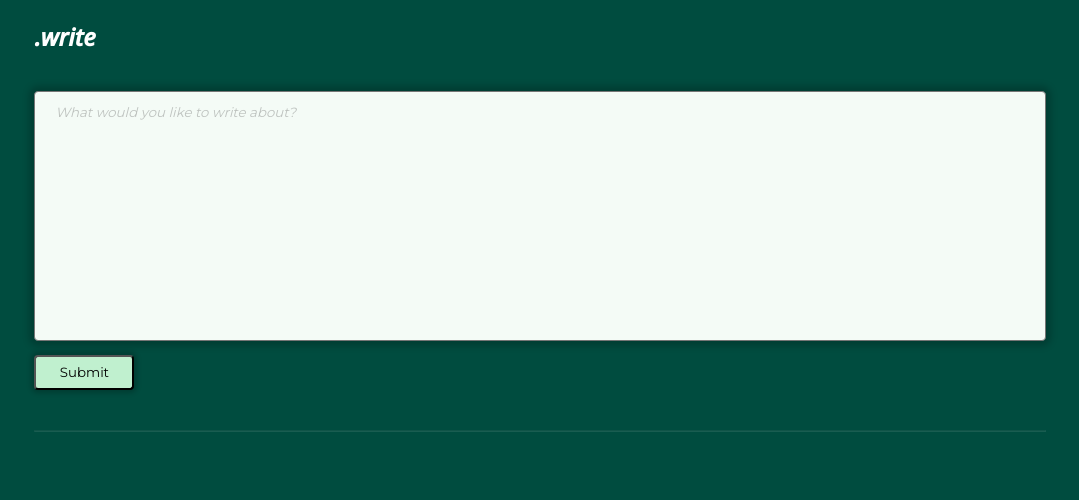
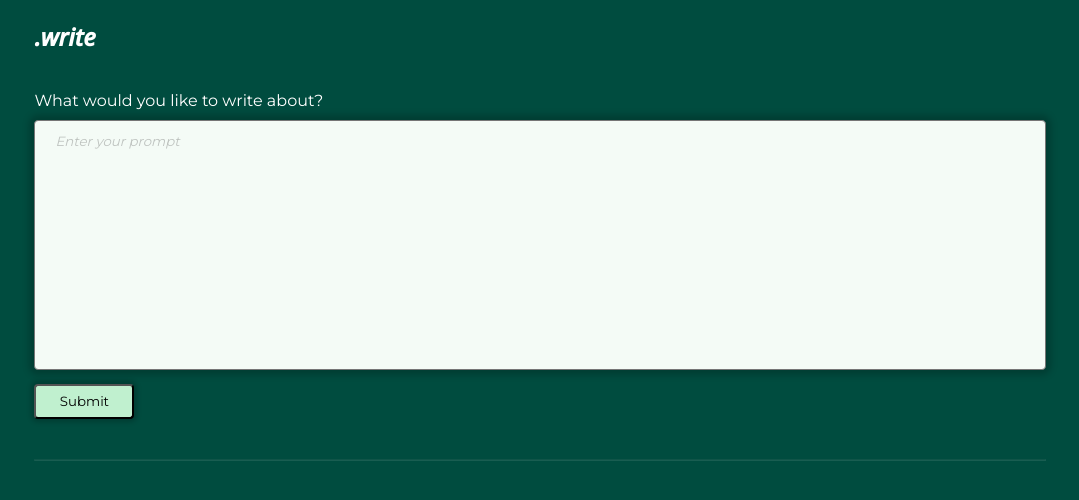
Before and after one commit to faizanraso/J.A.R.V.I.S-Writes, a React (Vite) app: page / in a window 1280 px wide. Shown: the top 500 px of the page, without its empty margins (100-1179 px from the left). Built offline with nearby package versions, Linux system fonts and the light colour scheme.

Commit message:
Created results card component

```diff
--- a/src/App.tsx
+++ b/src/App.tsx
@@ -1,7 +1,6 @@
 import React from 'react'
-import InputArea from './components/InputArea'
+import Generate from './components/Generate'
 import Header from './components/Header'
-import Results from './components/Results'
 
 import './App.css'
 
@@ -10,8 +9,7 @@ function App() {
   return(
     <div className='app-div'>
       <Header/>
-      <InputArea/>
-      <Results/>
+      <Generate/>
     </div>
   )
 }
--- /dev/null
+++ b/src/components/Generate.tsx
@@ -0,0 +1,85 @@
+import React, { FormEventHandler, useEffect, useState } from "react";
+import "../styles/Generate.css";
+import Results from "./Results";
+
+export interface OpenAIresponse {
+  prompt: string;
+  response: string;
+}
+
+function Generate() {
+  const [userInput, setUserInput] = useState("");
+  const [output, setOutput] = useState("");
+  const [resultsArray, updateResultsArray] = useState<OpenAIresponse[]>([]);
+
+  useEffect(()=>{
+    console.log(resultsArray);
+  }, [output])
+
+
+  async function generateResults(event: React.FormEvent<HTMLFormElement>) {
+
+    event.preventDefault();
+
+    if (userInput !== ''){
+
+      const data = {
+        prompt: `${userInput}`,
+        temperature: 0.5,
+        max_tokens: 64,
+        top_p: 1.0,
+        frequency_penalty: 0.0,
+        presence_penalty: 0.0,
+      };
+
+      const response = await fetch(
+        "https://api.openai.com/v1/engines/text-curie-001/completions",
+        {
+          method: "POST",
+          headers: {
+            "Content-Type": "application/json",
+            Authorization: `Bearer ${import.meta.env.VITE_OPENAI_SECRET}`,
+          },
+          body: JSON.stringify(data),
+        }
+      );
+
+      const aiResponse = await response.json();
+
+      setOutput(aiResponse.choices[0].text);
+      updateResultsArray((resultsArray) => [
+        { prompt: userInput, response: aiResponse.choices[0].text },
+        ...resultsArray,
+      ]);
+      setUserInput("");
+    } else {
+      console.log("not ran")
+    }
+  }
+
+
+  return (
+    <>
+    <div className="generate-area-div">
+      <form onSubmit={generateResults}>
+        <label className="input-label" htmlFor="user-input">What would you like to write about?</label>
+        <textarea
+          onChange={(e) => setUserInput(e.target.value)}
+          value={userInput}
+          placeholder="Enter your prompt"
+          id="user-input"
+        />
+        <button className="submit-button" type="submit">
+          Submit
+        </button>
+      </form>
+      <hr className="divider" />
+    </div>
+      {resultsArray.map((result, i)=>{
+        <Results key={i} prompt={result.prompt} response={result.response}/>
+      })}
+    </>
+  );
+}
+
+export default Generate;
--- a/src/components/InputArea.tsx
+++ /dev/null
@@ -1,56 +0,0 @@
-import React, {useEffect, useState} from "react";
-import "../styles/InputArea.css"
-import Generate from "../api/Generate"
-
-function InputArea(){
-
-    const [userInput, setUserInput] = useState("");
-    const [output, setOutput] = useState("");
-
-    const initialArray = []
-    const [resultsArray, updateResultsArray] = useState(initialArray);
-
-    useEffect(()=>{
-        updateResultsArray(resultsArray => [{prompt: userInput, response: output}, ...resultsArray])
-        console.log(resultsArray)
-    }, [output]);
-
-
-    async function generateResults(event){
-        event.preventDefault();
-
-        const data = {
-            prompt: `${userInput}`,
-            temperature: 0.5,
-            max_tokens: 64,
-            top_p: 1.0,
-            frequency_penalty: 0.0,
-            presence_penalty: 0.0,
-        };
-
-        const response = await fetch("https://api.openai.com/v1/engines/text-curie-001/completions", {
-            method: "POST",
-            headers: {
-              "Content-Type": "application/json",
-              Authorization: `Bearer ${import.meta.env.VITE_OPENAI_SECRET}`,
-            },
-            body: JSON.stringify(data),
-          });
-
-          const aiResponse = await response.json();
-          setOutput(aiResponse.choices[0].text);
-    }
-
-
-    return(
-        <div className="input-area-div">
-            <form >
-                <textarea onChange={(e) => setUserInput(e.target.value)} value={userInput} placeholder="What would you like to write about?"/>
-                <button className="submit-button" onClick={generateResults}>Submit</button>
-            </form>
-            <hr className="divider"/>
-        </div>
-    )
-}
-
-export default InputArea;
--- a/src/components/Results.tsx
+++ b/src/components/Results.tsx
@@ -1,12 +1,15 @@
 import React from "react";
 import '../styles/Results.css'
 
-function Results(){
+function Results(props: { prompt: string; response: string; }){
 
 
     return(
         <div className="results-div">
-
+            <p>Prompt:</p>
+            <p>{props.prompt}</p>
+            <p>Response:</p>
+            <p>{props.response}</p>
         </div>
     )
 }
--- a/src/styles/InputArea.css
+++ b/src/styles/Generate.css
@@ -18,9 +18,16 @@ textarea {
   font-style: italic;
 }
 
-.input-area-div{
+.generate-area-div{
   width: 80%;
   margin: 3% auto 0 auto;
+}
+
+.input-label{
+  font-family: 'Montserrat', sans-serif;
+  color: white;
+  display:inline-block;
+  margin-bottom: 10px;
 }
 
 .submit-button{
```
Also changed, not shown: src/api/Generate.tsx (deleted, +0 -14 lines).
